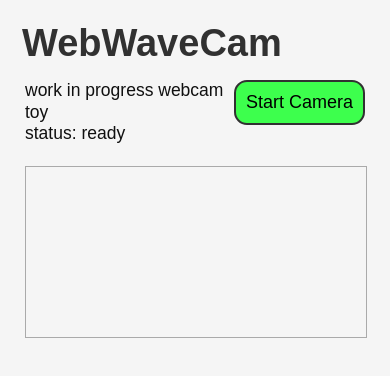
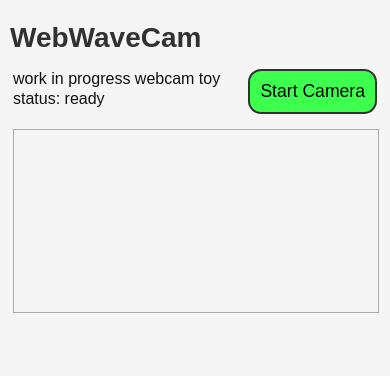
Before and after one commit to samblenny/webwavecam, a plain HTML site: page index.html in a window 390 px wide. Drawn offline with Linux system fonts and the light colour scheme.

Commit message:
More mobile Safari adjustments

```diff
--- a/index.html
+++ b/index.html
@@ -20,12 +20,15 @@
  a{ color: var(--L); }
  p,ul{ margin: 11px 0; }
  main{ margin: 0 auto; padding: 2px 25px 115px 25px; max-width: 692px; }
- #camera{ float: right; background: var(--BTN); font-size: 18px; padding: 10px;
-  border-radius: 13px; border: 2px solid var(--H); }
- #camera.on{ background: var(--B); color: var(--F); font-size: 18px; }
+ #camera{ float: right; background: var(--BTN); font-size: 1.1em;
+  padding: 10px; border-radius: 13px; border: 2px solid var(--H); }
+ #camera.on{ background: var(--B); color: var(--F); }
  video{ width: 640px; height: 480px; margin: 10px auto;
   border: 1px solid var(--O); }
  @media (max-width: 691px) { /* try not to overflow narrow screens */
+  main{ padding: 2px 13px 115px 13px; }
+  h1{ font-size: 28px; }
+  body{ font-size: 16px; }
   video{ width: 100%; height: auto; }
  }
 </style>
```
